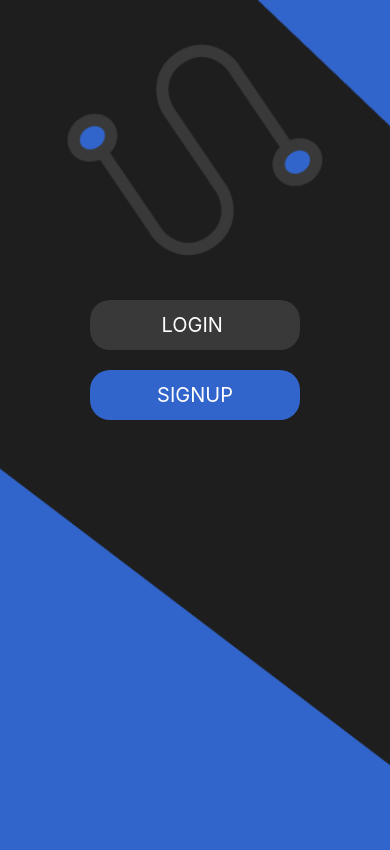
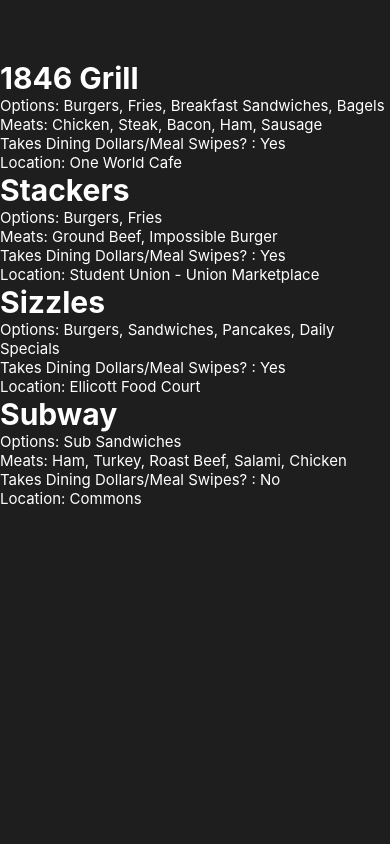
Before and after one commit to cse442-at-ub/project_s23-the-upper-bound, a React Native app: screen /american in a window 390 px wide. Before the commit this address had no page. Built offline with nearby package versions, Linux system fonts and the light colour scheme; what parse would draw is missing.

Commit message:
added mexican and american options, #46

```diff
--- a/App.js
+++ b/App.js
@@ -23,7 +23,8 @@
 import EventScreen from "./Components/EventScreen";
 import AppScreen from "./Components/AppScreen";
 import DiningInfo from "./Components/DiningInformation.js"
-import Mexican from "./Components/tacos.js";
+import Mexican from "./Components/DiningInfo/tacos.js";
+import American from "./Components/DiningInfo/american.js";
 
 import HomeScreen from "./Components/HomeScreen.js";
 import ResourceScreen from "./Components/ResourceScreen.js";
@@ -44,7 +45,6 @@
 	const [mapContent, setMapContent] = useState("");
 
 	return (
-
     // NavigationContainer contains all screens that we wish to use as a stack
     // (Meaning you can swipe right from the edge of the screen to go pop the current screen. This is not what we want for the entire app but it works for now)
     // If you make a new screen, write and save your screen as a separate .js file in the Components folder and follow other screen formats and import it above
@@ -78,10 +78,6 @@
           name="home"
           component={HomeScreen}
           options={{ headerShown: false }}
-
-
-
-
         ></Stack.Screen>
 
         {/* Create a route for the maps screen */}
@@ -132,23 +128,30 @@
         <Stack.Screen
           name="events"
           component={EventScreen}
-					options={{headerShown:false}}
+          options={{ headerShown: false }}
         ></Stack.Screen>
         <Stack.Screen
           name="mexican"
           component={Mexican}
-					options={{headerShown:false}}
+          options={{ headerShown: false }}
         ></Stack.Screen>
+
+        <Stack.Screen
+          name="american"
+          component={American}
+          options={{ headerShown: false }}
+        ></Stack.Screen>
+
         <Stack.Screen
           name="dining"
           component={DiningInfo}
-					options={{headerShown:false}}
+          options={{ headerShown: false }}
         ></Stack.Screen>
 
         <Stack.Screen
           name="apps"
           component={AppScreen}
-				options={{headerShown:false}}
+          options={{ headerShown: false }}
         ></Stack.Screen>
 
         <Stack.Screen
--- /dev/null
+++ b/Components/DiningInfo/american.js
@@ -0,0 +1,97 @@
+import { StatusBar } from "expo-status-bar";
+import {
+  Pressable,
+  StyleSheet,
+  Text,
+  View,
+  ImageBackground,
+} from "react-native";
+import React, { useEffect, useState } from "react";
+
+export default function American() {
+    return (
+      <View style={styles.container}>
+      <View>
+        <Text style={styles.Name}>
+          {"1846 Grill"}
+          </Text>
+          </View>
+          <View>
+            <Text style={styles.Text}>
+              {"Options: Burgers, Fries, Breakfast Sandwiches, Bagels\n"}
+              {"Meats: Chicken, Steak, Bacon, Ham, Sausage\n"}
+              {"Takes Dining Dollars/Meal Swipes? : Yes\n"}
+              {"Location: One World Cafe\n"}
+            </Text>
+          </View>
+
+          <View>
+        <Text style={styles.Name}>
+          {"Stackers"}
+          </Text>
+          </View>
+          <View>
+            <Text style={styles.Text}>
+              {"Options: Burgers, Fries\n"}
+              {"Meats: Ground Beef, Impossible Burger \n"}
+              {"Takes Dining Dollars/Meal Swipes? : Yes\n"}
+              {"Location: Student Union - Union Marketplace\n"}
+            </Text>
+          </View>
+
+          <View>
+        <Text style={styles.Name}>
+          {"Sizzles"}
+          </Text>
+          </View>
+          <View>
+            <Text style={styles.Text}>
+              {"Options: Burgers, Sandwiches, Pancakes, Daily Specials\n"}
+              {"Takes Dining Dollars/Meal Swipes? : Yes\n"}
+              {"Location: Ellicott Food Court\n"}
+            </Text>
+          </View>
+
+          <View>
+        <Text style={styles.Name}>
+          {"Subway"}
+          </Text>
+          </View>
+          <View>
+            <Text style={styles.Text}>
+              {"Options: Sub Sandwiches\n"}
+              {"Meats: Ham, Turkey, Roast Beef, Salami, Chicken\n"}
+              {"Takes Dining Dollars/Meal Swipes? : No\n"}
+              {"Location: Commons\n"}
+            </Text>
+          </View>
+
+      </View>
+    );
+  }
+
+
+  const styles = StyleSheet.create({
+      container: {
+        flex: 1,
+        backgroundColor: "#1E1E1E",
+
+      },
+      lineStyle:{
+          borderWidth: 0.5,
+          borderColor:'white',
+          margin:10,
+     },
+     Name:{
+      color:"white",
+      fontSize:30,
+
+      top:60,
+      fontWeight:"bold",
+     },
+     Text:{
+      color:"white",
+      top:60,
+      fontSize:15,
+     },
+  });
--- /dev/null
+++ b/Components/DiningInfo/tacos.js
@@ -0,0 +1,86 @@
+import { StatusBar } from "expo-status-bar";
+import {
+  Pressable,
+  StyleSheet,
+  Text,
+  View,
+  ImageBackground,
+} from "react-native";
+import React, { useEffect, useState } from "react";
+
+
+
+export default function Mexican() {
+  return (
+    <View style={styles.container}>
+    <View>
+      <Text style={styles.MoName}>
+        {"Moe's"}
+        </Text>
+        </View>
+        <View>
+          <Text style={styles.MoText}>
+            {"Options: Tacos, Burritos, Salads, Bowls, Quesadillas\n"}
+            {"Meats: Chicken, Steak, Ground Beef, Tofu \n"}
+            {"Takes Dining Dollars/Meal Swipes? : Yes\n"}
+            {"Location: Student Union\n"}
+          </Text>
+        </View>
+
+        <View>
+      <Text style={styles.MoName}>
+        {"Guac and Roll"}
+        </Text>
+        </View>
+        <View>
+          <Text style={styles.MoText}>
+            {"Options: Burritos, Bowls\n"}
+            {"Meats: Chicken, Steak, Fish \n"}
+            {"Takes Dining Dollars/Meal Swipes? : Yes\n"}
+            {"Location: Ellicot Food Court\n"}
+          </Text>
+        </View>
+
+        <View>
+      <Text style={styles.MoName}>
+        {"Chick-Mex Grill"}
+        </Text>
+        </View>
+        <View>
+          <Text style={styles.MoText}>
+            {"Options: Tacos, Burritos, Burgers, Steaks, Fried Chicken, Seafood\n"}
+            {"Phone: 555-555-5555\n"}
+            {"Takes Dining Dollars/Meal Swipes? : No\n"}
+            {"Location: Commons\n"}
+          </Text>
+        </View>
+
+    </View>
+  );
+}
+
+
+const styles = StyleSheet.create({
+    container: {
+      flex: 1,
+      backgroundColor: "#1E1E1E",
+
+    },
+    lineStyle:{
+        borderWidth: 0.5,
+        borderColor:'white',
+        margin:10,
+   },
+   MoName:{
+    color:"white",
+    fontSize:30,
+
+    top:60,
+    fontWeight:"bold",
+   },
+   MoText:{
+    color:"white",
+    top:60,
+    fontSize:15,
+   },
+});
--- a/Components/DiningInformation.js
+++ b/Components/DiningInformation.js
@@ -8,7 +8,6 @@
 } from "react-native";
 import React, { useEffect, useState } from "react";
 import { Pre } from "@expo/html-elements";
-import Mexican from "./tacos"
 import { NavigationContainer } from "@react-navigation/native";
 
 export default function DiningInfo({navigation}) {
@@ -19,6 +18,7 @@
         style={styles.welcomeUp}
       ></ImageBackground>
       <Text style={styles.userTxt}>Dining Information</Text>
+      <View>
         <Pressable
         style={styles.taco}
         title="tacos"
@@ -26,6 +26,15 @@
         >
         <Text style={styles.buttonTXT}>Mexican</Text>
         </Pressable>
+        <Pressable
+        style={styles.american}
+        title="american"
+        onPress={() => navigation.navigate("american")}
+        >
+        <Text style={styles.buttonTXT}>American</Text>
+        </Pressable>
+
+        </View>
 
 
     </View>
@@ -70,16 +79,28 @@
     backgroundColor: "#3265CB",
     borderRadius: 30,
   },
+  american:{
+    height: 100,
+    width: 100,
+    justifyContent: "center",
+    alignItems: "center",
+    top: 0,
+    left: -80,
+    backgroundColor: "#3265CB",
+    borderRadius: 30,
+  },
+
+  //planned styles to add
   smoothies:{},
   chicken:{},
   burgers:{},
-  american:{},
+
   greek:{},
   indian:{},
   pasta:{},
   noodles:{},
   chinese:{},
-  sandwhiches:{},
+  sandwiches:{},
   salads:{},
   buttonTXT: {
     fontSize: 20,
--- a/Components/tacos.js
+++ /dev/null
@@ -1,30 +0,0 @@
-import { StatusBar } from "expo-status-bar";
-import {
-  Pressable,
-  StyleSheet,
-  Text,
-  View,
-  ImageBackground,
-} from "react-native";
-import React, { useEffect, useState } from "react";
-import { Pre } from "@expo/html-elements";
-import { NavigationContainer } from "@react-navigation/native";
-
-
-export default function Mexican(){
-return(
-    <View style={styles.container}>
-
-
-    </View>
-);
-}
-
-
-const styles = StyleSheet.create({
-    container: {
-      flex: 1,
-      backgroundColor: "#1E1E1E",
-      alignItems: "center",
-    },
-});
```
Lines whose indentation alone changed are shown as unchanged.
